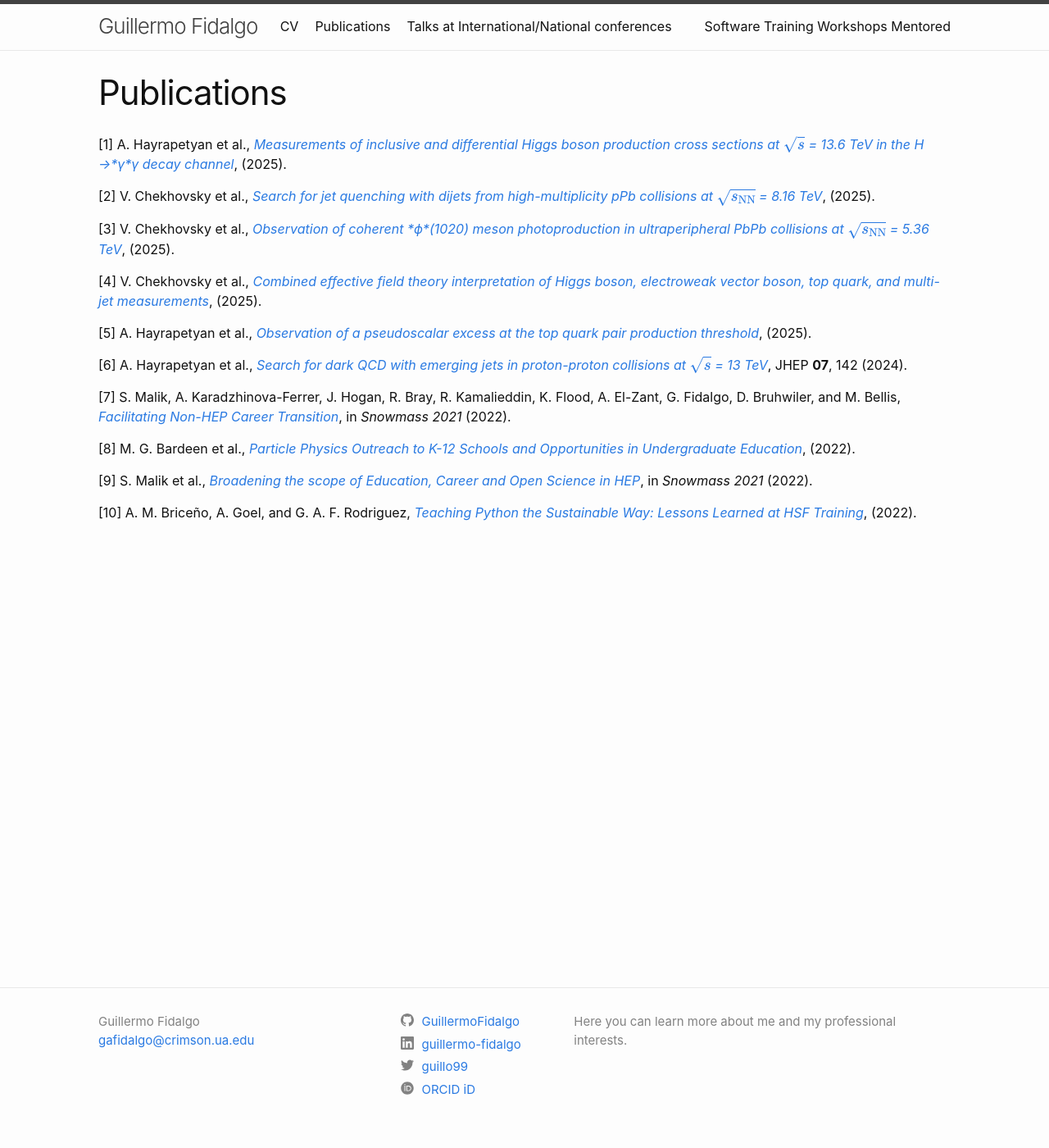
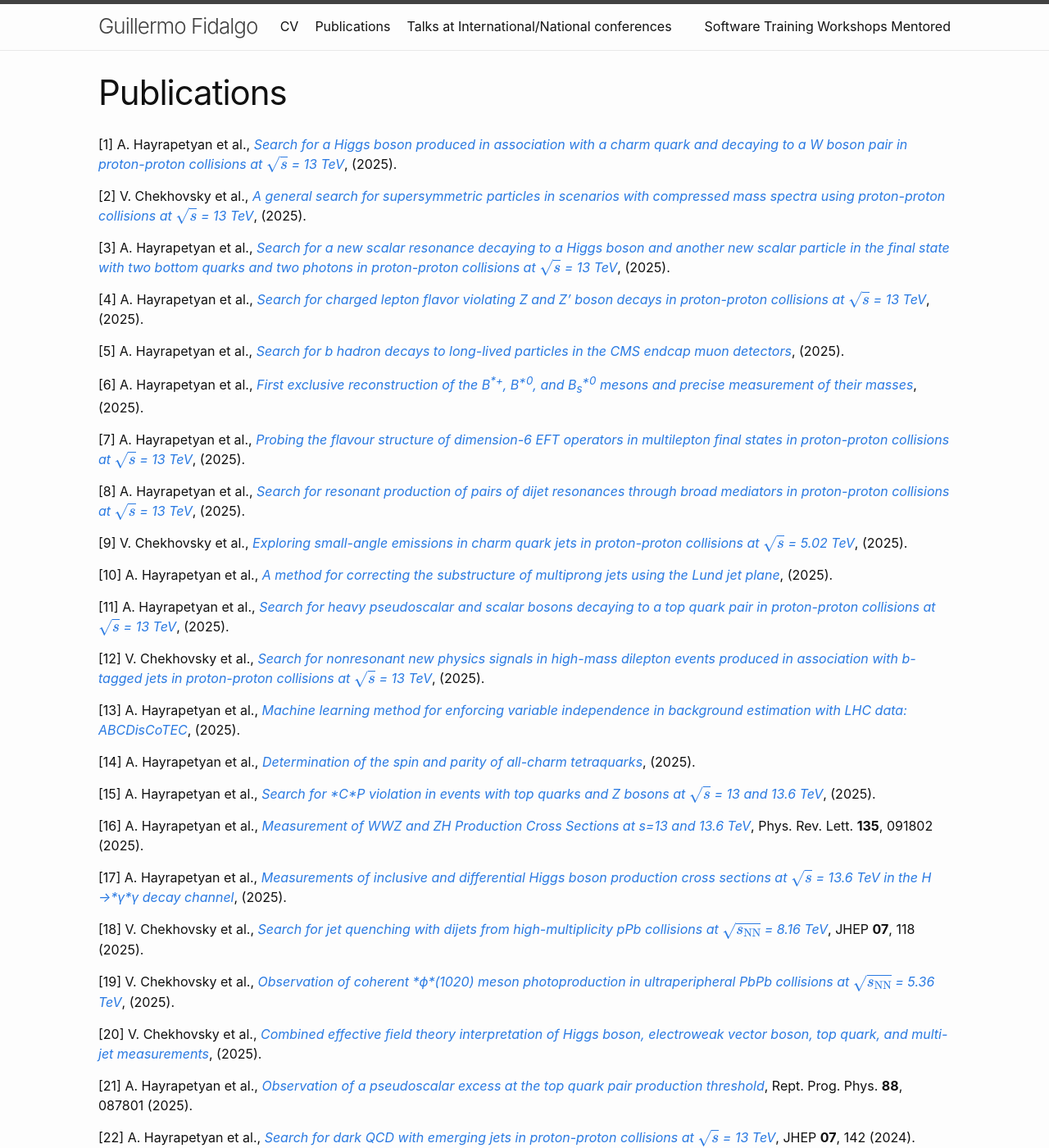
Before and after one commit to GuillermoFidalgo/guillermofidalgo.github.io, a Jekyll site: the page built from Publications.md, in a window 1280 px wide and 1400 px high. Shown: the whole window at 82% size. Built offline with Jekyll 4.4.1, drawn with Linux system fonts in a browser that asks for light colours; formulas are drawn with MathJax 3; some of the changed text lies outside the part shown.

Commit message:
update fixing scripts, Dockerfile and notebooks

```diff
--- a/_includes/allPubs.md
+++ b/_includes/allPubs.md
@@ -1,62 +1,175 @@
 <span class="csl-left-margin">\[1\]
-</span><span class="csl-right-inline">A. Hayrapetyan et al.,
-*[<span class="nocase">Measurements of inclusive and differential Higgs
-boson production cross sections at $$\sqrt{s}$$ = 13.6 TeV in the H
-→*γ**γ* decay channel</span>](https://arxiv.org/abs/2504.17755)*,
+</span><span class="csl-right-inline"><span class="nocase">A.
+Hayrapetyan et al.</span>, *[<span class="nocase">Search for a Higgs
+boson produced in association with a charm quark and decaying to a W
+boson pair in proton-proton collisions at $$\sqrt{s}$$ = 13
+TeV</span>](https://arxiv.org/abs/2508.14988)*, (2025).</span>
+
+<span class="csl-left-margin">\[2\]
+</span><span class="csl-right-inline"><span class="nocase">V. Chekhovsky
+et al.</span>, *[<span class="nocase">A general search for
+supersymmetric particles in scenarios with compressed mass spectra using
+proton-proton collisions at $$\sqrt{s}$$ = 13
+TeV</span>](https://arxiv.org/abs/2508.13900)*, (2025).</span>
+
+<span class="csl-left-margin">\[3\]
+</span><span class="csl-right-inline"><span class="nocase">A.
+Hayrapetyan et al.</span>, *[<span class="nocase">Search for a new
+scalar resonance decaying to a Higgs boson and another new scalar
+particle in the final state with two bottom quarks and two photons in
+proton-proton collisions at $$\sqrt{s}$$ = 13
+TeV</span>](https://arxiv.org/abs/2508.11494)*, (2025).</span>
+
+<span class="csl-left-margin">\[4\]
+</span><span class="csl-right-inline"><span class="nocase">A.
+Hayrapetyan et al.</span>, *[<span class="nocase">Search for charged
+lepton flavor violating Z and Z’ boson decays in proton-proton
+collisions at $$\sqrt{s}$$ = 13
+TeV</span>](https://arxiv.org/abs/2508.07512)*, (2025).</span>
+
+<span class="csl-left-margin">\[5\]
+</span><span class="csl-right-inline"><span class="nocase">A.
+Hayrapetyan et al.</span>, *[<span class="nocase">Search for b hadron
+decays to long-lived particles in the CMS endcap muon
+detectors</span>](https://arxiv.org/abs/2508.06363)*, (2025).</span>
+
+<span class="csl-left-margin">\[6\]
+</span><span class="csl-right-inline"><span class="nocase">A.
+Hayrapetyan et al.</span>, *[<span class="nocase">First exclusive
+reconstruction of the B<sup>\*+</sup>, B<sup>\*0</sup>, and
+B<sub>s</sub><sup>\*0</sup> mesons and precise measurement of their
+masses</span>](https://arxiv.org/abs/2508.05820)*, (2025).</span>
+
+<span class="csl-left-margin">\[7\]
+</span><span class="csl-right-inline"><span class="nocase">A.
+Hayrapetyan et al.</span>, *[<span class="nocase">Probing the flavour
+structure of dimension-6 EFT operators in multilepton final states in
+proton-proton collisions at $$\sqrt{s}$$ = 13
+TeV</span>](https://arxiv.org/abs/2507.17498)*, (2025).</span>
+
+<span class="csl-left-margin">\[8\]
+</span><span class="csl-right-inline"><span class="nocase">A.
+Hayrapetyan et al.</span>, *[<span class="nocase">Search for resonant
+production of pairs of dijet resonances through broad mediators in
+proton-proton collisions at $$\sqrt{s}$$ = 13
+TeV</span>](https://arxiv.org/abs/2507.17884)*, (2025).</span>
+
+<span class="csl-left-margin">\[9\]
+</span><span class="csl-right-inline"><span class="nocase">V. Chekhovsky
+et al.</span>, *[<span class="nocase">Exploring small-angle emissions in
+charm quark jets in proton-proton collisions at $$\sqrt{s}$$ = 5.02
+TeV</span>](https://arxiv.org/abs/2507.13469)*, (2025).</span>
+
+<span class="csl-left-margin">\[10\]
+</span><span class="csl-right-inline"><span class="nocase">A.
+Hayrapetyan et al.</span>, *[<span class="nocase">A method for
+correcting the substructure of multiprong jets using the Lund jet
+plane</span>](https://arxiv.org/abs/2507.07775)*, (2025).</span>
+
+<span class="csl-left-margin">\[11\]
+</span><span class="csl-right-inline"><span class="nocase">A.
+Hayrapetyan et al.</span>, *[<span class="nocase">Search for heavy
+pseudoscalar and scalar bosons decaying to a top quark pair in
+proton-proton collisions at $$\sqrt{s}$$ = 13
+TeV</span>](https://arxiv.org/abs/2507.05119)*, (2025).</span>
+
+<span class="csl-left-margin">\[12\]
+</span><span class="csl-right-inline"><span class="nocase">V. Chekhovsky
+et al.</span>, *[<span class="nocase">Search for nonresonant new physics
+signals in high-mass dilepton events produced in association with
+b-tagged jets in proton-proton collisions at $$\sqrt{s}$$ = 13
+TeV</span>](https://arxiv.org/abs/2506.13565)*, (2025).</span>
+
+<span class="csl-left-margin">\[13\]
+</span><span class="csl-right-inline"><span class="nocase">A.
+Hayrapetyan et al.</span>, *[<span class="nocase">Machine learning
+method for enforcing variable independence in background estimation with
+LHC data: ABCDisCoTEC</span>](https://arxiv.org/abs/2506.08826)*,
 (2025).</span>
 
-<span class="csl-left-margin">\[2\]
-</span><span class="csl-right-inline">V. Chekhovsky et al.,
-*[<span class="nocase">Search for jet quenching with dijets from
-high-multiplicity pPb collisions at $$\sqrt{s_\mathrm{NN}}$$ = 8.16
-TeV</span>](https://arxiv.org/abs/2504.08507)*, (2025).</span>
+<span class="csl-left-margin">\[14\]
+</span><span class="csl-right-inline"><span class="nocase">A.
+Hayrapetyan et al.</span>, *[<span class="nocase">Determination of the
+spin and parity of all-charm
+tetraquarks</span>](https://arxiv.org/abs/2506.07944)*, (2025).</span>
 
-<span class="csl-left-margin">\[3\]
-</span><span class="csl-right-inline">V. Chekhovsky et al.,
-*[<span class="nocase">Observation of coherent *ϕ*(1020) meson
-photoproduction in ultraperipheral PbPb collisions at
+<span class="csl-left-margin">\[15\]
+</span><span class="csl-right-inline"><span class="nocase">A.
+Hayrapetyan et al.</span>, *[<span class="nocase">Search for *C**P*
+violation in events with top quarks and Z bosons at $$\sqrt{s}$$ = 13 and
+13.6 TeV</span>](https://arxiv.org/abs/2505.21206)*, (2025).</span>
+
+<span class="csl-left-margin">\[16\]
+</span><span class="csl-right-inline"><span class="nocase">A.
+Hayrapetyan et al.</span>, *[<span class="nocase">Measurement of WWZ and
+ZH Production Cross Sections at s=13 and
+13.6 TeV</span>](https://doi.org/10.1103/6z3d-zjw4)*, Phys. Rev. Lett.
+**135**, 091802 (2025).</span>
+
+<span class="csl-left-margin">\[17\]
+</span><span class="csl-right-inline"><span class="nocase">A.
+Hayrapetyan et al.</span>, *[<span class="nocase">Measurements of
+inclusive and differential Higgs boson production cross sections at
+$$\sqrt{s}$$ = 13.6 TeV in the H →*γ**γ* decay
+channel</span>](https://arxiv.org/abs/2504.17755)*, (2025).</span>
+
+<span class="csl-left-margin">\[18\]
+</span><span class="csl-right-inline"><span class="nocase">V. Chekhovsky
+et al.</span>, *[<span class="nocase">Search for jet quenching with
+dijets from high-multiplicity pPb collisions at
+$$\sqrt{s_{\text{NN}}}$$ = 8.16
+TeV</span>](https://doi.org/10.1007/JHEP07(2025)118)*, JHEP **07**, 118
+(2025).</span>
+
+<span class="csl-left-margin">\[19\]
+</span><span class="csl-right-inline"><span class="nocase">V. Chekhovsky
+et al.</span>, *[<span class="nocase">Observation of coherent *ϕ*(1020)
+meson photoproduction in ultraperipheral PbPb collisions at
 $$\sqrt{s_\text{NN}}$$ = 5.36
 TeV</span>](https://arxiv.org/abs/2504.05193)*, (2025).</span>
 
-<span class="csl-left-margin">\[4\]
-</span><span class="csl-right-inline">V. Chekhovsky et al.,
-*[<span class="nocase">Combined effective field theory interpretation of
-Higgs boson, electroweak vector boson, top quark, and multi-jet
-measurements</span>](https://arxiv.org/abs/2504.02958)*, (2025).</span>
+<span class="csl-left-margin">\[20\]
+</span><span class="csl-right-inline"><span class="nocase">V. Chekhovsky
+et al.</span>, *[<span class="nocase">Combined effective field theory
+interpretation of Higgs boson, electroweak vector boson, top quark, and
+multi-jet measurements</span>](https://arxiv.org/abs/2504.02958)*,
+(2025).</span>
 
-<span class="csl-left-margin">\[5\]
-</span><span class="csl-right-inline">A. Hayrapetyan et al.,
-*[<span class="nocase">Observation of a pseudoscalar excess at the top
-quark pair production
-threshold</span>](https://arxiv.org/abs/2503.22382)*, (2025).</span>
+<span class="csl-left-margin">\[21\]
+</span><span class="csl-right-inline"><span class="nocase">A.
+Hayrapetyan et al.</span>, *[<span class="nocase">Observation of a
+pseudoscalar excess at the top quark pair production
+threshold</span>](https://doi.org/10.1088/1361-6633/adf7d3)*, Rept.
+Prog. Phys. **88**, 087801 (2025).</span>
 
-<span class="csl-left-margin">\[6\]
-</span><span class="csl-right-inline">A. Hayrapetyan et al.,
-*[<span class="nocase">Search for dark QCD with emerging jets in
-proton-proton collisions at $$\sqrt{s}$$ = 13
+<span class="csl-left-margin">\[22\]
+</span><span class="csl-right-inline"><span class="nocase">A.
+Hayrapetyan et al.</span>, *[<span class="nocase">Search for dark QCD
+with emerging jets in proton-proton collisions at $$\sqrt{s}$$ = 13
 TeV</span>](https://doi.org/10.1007/JHEP07(2024)142)*, JHEP **07**, 142
 (2024).</span>
 
-<span class="csl-left-margin">\[7\]
+<span class="csl-left-margin">\[23\]
 </span><span class="csl-right-inline">S. Malik, A. Karadzhinova-Ferrer,
 J. Hogan, R. Bray, R. Kamalieddin, K. Flood, A. El-Zant, G. Fidalgo, D.
 Bruhwiler, and M. Bellis, *[Facilitating Non-HEP Career
 Transition](https://arxiv.org/abs/2203.11665)*, in *Snowmass 2021*
 (2022).</span>
 
-<span class="csl-left-margin">\[8\]
-</span><span class="csl-right-inline">M. G. Bardeen et al.,
-*[<span class="nocase">Particle Physics Outreach to K-12 Schools and
-Opportunities in Undergraduate
+<span class="csl-left-margin">\[24\]
+</span><span class="csl-right-inline"><span class="nocase">M. G. Bardeen
+et al.</span>, *[<span class="nocase">Particle Physics Outreach to K-12
+Schools and Opportunities in Undergraduate
 Education</span>](https://arxiv.org/abs/2203.10953)*, (2022).</span>
 
-<span class="csl-left-margin">\[9\]
-</span><span class="csl-right-inline">S. Malik et al.,
-*[<span class="nocase">Broadening the scope of Education, Career and
-Open Science in HEP</span>](https://arxiv.org/abs/2203.08809)*, in
-*Snowmass 2021* (2022).</span>
+<span class="csl-left-margin">\[25\]
+</span><span class="csl-right-inline"><span class="nocase">S. Malik et
+al.</span>, *[<span class="nocase">Broadening the scope of Education,
+Career and Open Science in
+HEP</span>](https://arxiv.org/abs/2203.08809)*, in *Snowmass 2021*
+(2022).</span>
 
-<span class="csl-left-margin">\[10\]
+<span class="csl-left-margin">\[26\]
 </span><span class="csl-right-inline">A. M. Briceño, A. Goel, and G. A.
 F. Rodriguez, *[Teaching Python the Sustainable Way: Lessons Learned at
 HSF Training](https://doi.org/10.5281/zenodo.7115834)*, (2022).</span>
```
Also changed, not shown: Fixbib.py (+10 -5 lines), bibfile.bib (+206 -3 lines), 2 other files.
